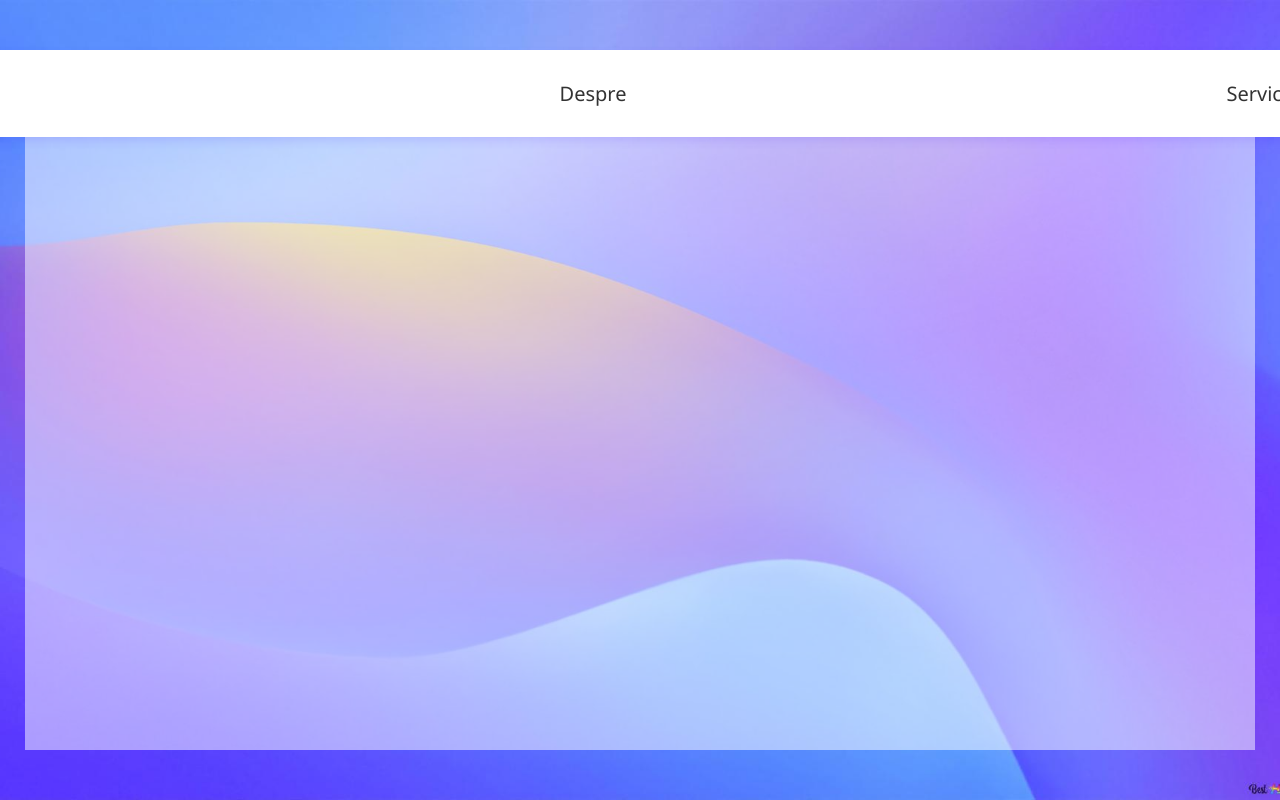
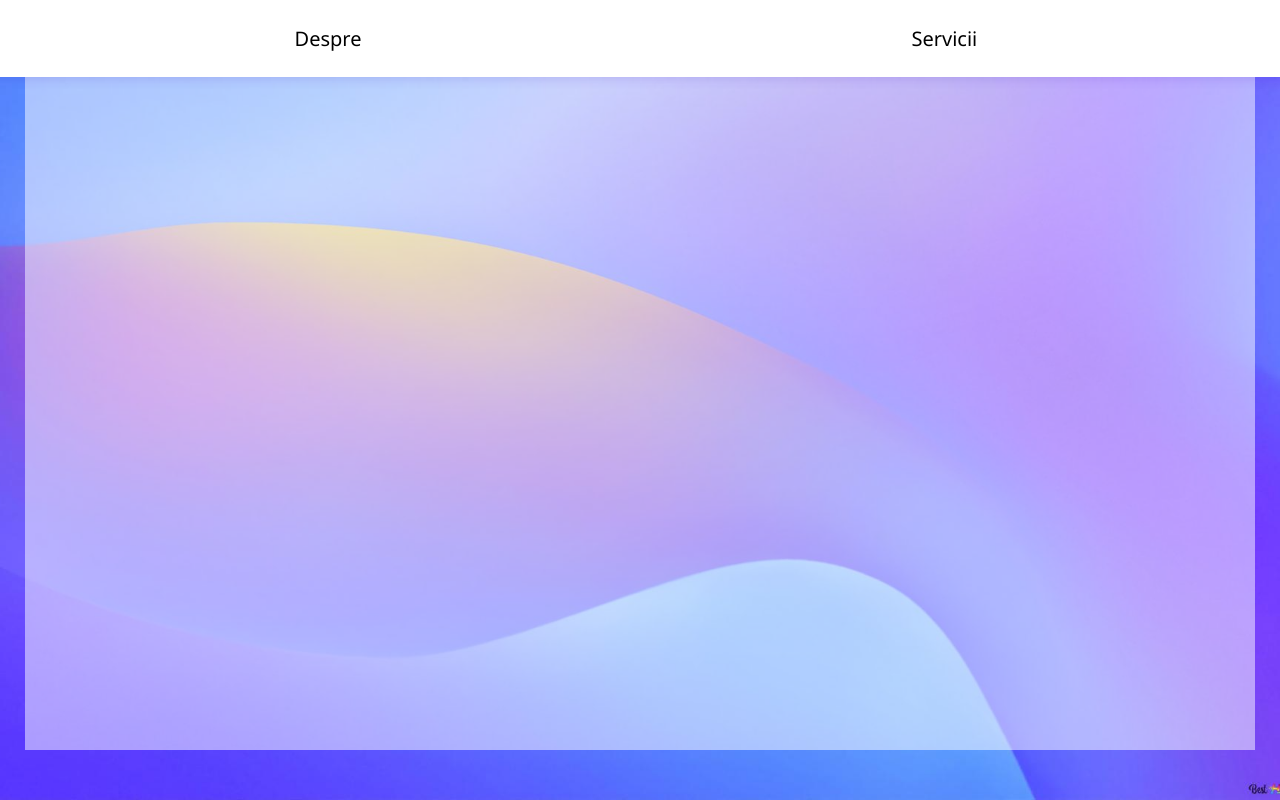
Before and after one commit to valentin233-boop/PC-Information, a website: page index.html in a window 1280 px wide. Drawn offline with Linux system fonts and the light colour scheme.

```diff
--- a/style.css
+++ b/style.css
@@ -17,58 +17,47 @@
   display: flex;
   justify-content: center;
   align-items: center;
-  background-size: cover; /* Asigură-te că imaginea acoperă întreaga fereastră */
-  background-position: center; /* Centrează imaginea */
-  background-repeat: no-repeat; /* Nu repeta imaginea */
+  background-size: cover;
+  background-position: center;
+  background-repeat: no-repeat;
   padding-left: 25px;
   padding-right: 25px;
   padding-top: 50px;
   padding-bottom: 50px;
 }
 
-
 nav {
   background-color: #ffffff;
-  margin: 0;
-  padding: 60px;
-  border-radius: 20px;
-  box-shadow: 0 4px 10px rgba(89, 0, 255, 0.1);
-  width: 100%;
-  margin: 0;
-  max-width: 1200px;
+  padding: 25px 199px;
+  border-radius: 50px;
+  box-shadow: 0 4px 10px rgba(64, 0, 184, 0.1);
+  width: auto;
+  position: fixed;
+  top: 0;
+  left: 50%;
+  transform: translateX(-50%);
+  z-index: 2000;
 }
 
 nav ul {
   list-style: none;
-  margin: 15;
-  padding: 10px;
+  margin: 0;
+  padding: 0;
   display: flex;
-  justify-content: top;
-  gap: 500px;
+  justify-content: center; /* Centrăm elementele din navbar */
+  gap: 450px; /* Distanța între itemi */
 }
 
 nav ul li a {
   text-decoration: none;
-  color: #333333;
-  padding: 20px 50px;
-  font-size: 20px;
-  border-radius: 30px;
+  color: #000000;
+  padding: 15px 50px; /* Padding pentru linkuri */
+  font-size: 20px; /* Dimensiune text */
+  border-radius: 20px; /* Colțuri rotunjite */
   transition: background-color 0.3s ease;
 }
 
 nav ul li a:hover {
-  background-color: #a882ff;
-  opacity: 300%;
+  background-color: #8957ff; /* Culoare de fundal la hover */
+  opacity: 100%;
 }
-
-nav {
-  background-color: #ffffff;
-  padding: 20px 1200px;
-  width: 100px;
-  position: center;
-  top: 50px;
-  left: 25%;
-  margin-left: -600px;
-  z-index: 2000;
-  box-shadow: 0 4px 10px rgba(55, 0, 255, 0.1);
-}
```
